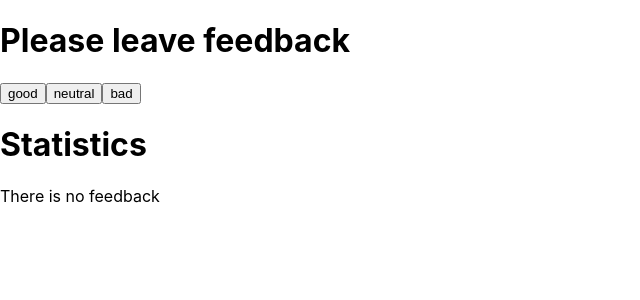
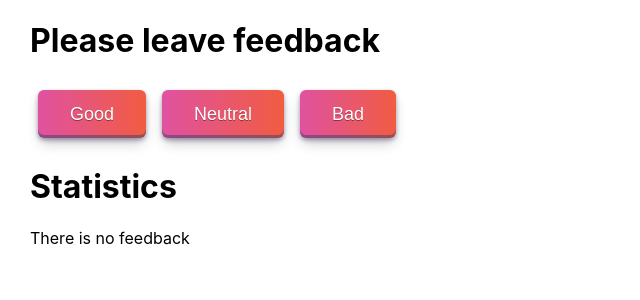
Before and after one commit to BartlomiejKita/goit-react-hw-04-hooks-feedback, a React (Create React App) app: page / in a window 1280 px wide. Shown: the top 300 px of the page, without its empty margins (0-640 px from the left). Built offline with nearby package versions, Linux system fonts and the light colour scheme.

Commit message:
add styled components

```diff
--- a/src/components/App.jsx
+++ b/src/components/App.jsx
@@ -44,10 +44,10 @@ class App extends Component {
           <FeedbackOptions
             options={btnNames}
             onLeaveFeedback={this.handleIncrement}
-          ></FeedbackOptions>
+          />
         </Section>
         <Section title="Statistics">
-          {total === 0 ? <Notification message="There is no feedback"></Notification> :
+          {total === 0 ? <Notification message="There is no feedback"/> :
             <Statistics
               good={good}
               neutral={neutral}
--- a/src/components/FeedbackOptions.jsx
+++ b/src/components/FeedbackOptions.jsx
@@ -1,12 +1,44 @@
 import PropTypes from 'prop-types';
+import styled from 'styled-components';
+
+const Btn = styled.button`
+  margin: 8px;
+  text-transform: capitalize;
+  display: inline-block;
+  outline: 0;
+  border: 0;
+  cursor: pointer;
+  will-change: box-shadow, transform;
+  background-image: linear-gradient(to right, #e052a0, #f15c41);
+  box-shadow: 0px 2px 4px rgb(45 35 66 / 40%),
+    0px 7px 13px -3px rgb(45 35 66 / 30%),
+    inset 0px -3px 0px rgb(58 65 111 / 50%);
+  padding: 0 32px;
+  border-radius: 6px;
+  color: #fff;
+  height: 48px;
+  font-size: 18px;
+  text-shadow: 0 1px 0 rgb(0 0 0 / 40%);
+  transition: box-shadow 0.15s ease, transform 0.15s ease;
+  &:hover {
+    box-shadow: 0px 4px 8px rgb(45 35 66 / 40%),
+      0px 7px 13px -3px rgb(45 35 66 / 30%), inset 0px -3px 0px #3c4fe0;
+    transform: translateY(-2px);
+    background-image: linear-gradient(to right, #3ec7e0, #526bf4);
+  }
+  &:active {
+    box-shadow: inset 0px 3px 7px #3c4fe0;
+    transform: translateY(2px);
+  }
+`;
 
 const FeedbackOptions = ({ options, onLeaveFeedback }) => {
   return (
     <>
       {options.map(name => (
-        <button type="button" onClick={onLeaveFeedback} key={name}>
+        <Btn type="button" onClick={onLeaveFeedback} key={name}>
           {name}
-        </button>
+        </Btn>
       ))}
     </>
   );
--- a/src/components/Statistics.jsx
+++ b/src/components/Statistics.jsx
@@ -1,10 +1,8 @@
-// import styled from 'styled-components';
 import PropTypes from 'prop-types';
 
 const Statistics = ({ good, neutral, bad, total, positivePercentage }) => {
   return (
     <>
-      <h2>Statistics</h2>
       <ul>
         <li>Good: {good}</li>
         <li>Neutral: {neutral}</li>
--- a/src/index.css
+++ b/src/index.css
@@ -2,6 +2,7 @@
 
 body {
   margin: 0;
+  padding-left: 30px;
   font-family: -apple-system, BlinkMacSystemFont, 'Segoe UI', 'Roboto', 'Oxygen',
     'Ubuntu', 'Cantarell', 'Fira Sans', 'Droid Sans', 'Helvetica Neue',
     sans-serif;
@@ -13,3 +14,7 @@ code {
   font-family: source-code-pro, Menlo, Monaco, Consolas, 'Courier New',
     monospace;
 }
+
+li {
+  list-style: none;
+}
```
